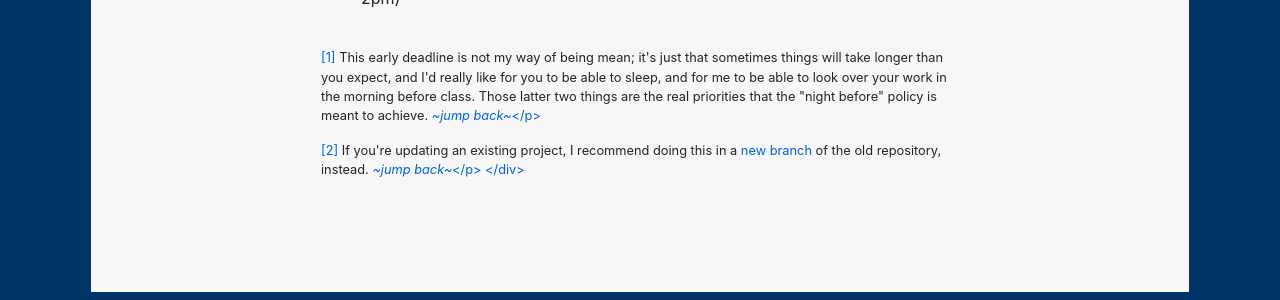
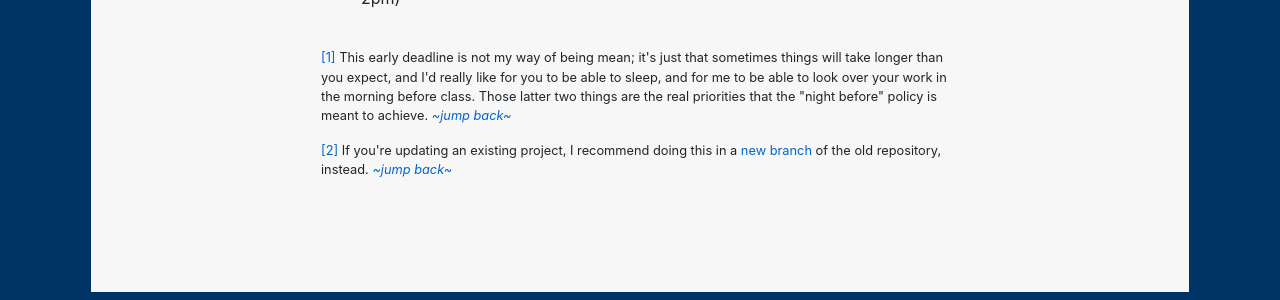
Before and after one commit to benmiller314/cdm2021spring, a Jekyll site: the page built from schedule.md, in a window 1280 px wide and 900 px high, scrolled down 9435 px. Shown: the part 548-848 px from the top of the window. Built offline with Jekyll 4.4.1, drawn with Linux system fonts in a browser that asks for light colours; our own code applies the rules of GitHub Pages for plain Markdown files.

Commit message:
fix typo messing up footnotes on schedule page

```diff
--- a/schedule.md
+++ b/schedule.md
@@ -347,8 +347,8 @@ For next time:
 
 <div class="footnote-block" style="margin-top:3em;">
 
-<p class="footnote"><a href="#ftnref1" id="ftn1">[1]</a> This early deadline is not my way of being mean; it's just that sometimes things will take longer than you expect, and I'd really like for you to be able to sleep, and for me to be able to look over your work in the morning before class. Those latter two things are the real priorities that the "night before" policy is meant to achieve. <a href="#ftnref1"><em>~jump back~</em></p>
+<p class="footnote"><a href="#ftnref1" id="ftn1">[1]</a> This early deadline is not my way of being mean; it's just that sometimes things will take longer than you expect, and I'd really like for you to be able to sleep, and for me to be able to look over your work in the morning before class. Those latter two things are the real priorities that the "night before" policy is meant to achieve. <a href="#ftnref1"><em>~jump back~</em></a></p>
 
-<p class="footnote"><a href="#ftnref2" id="ftn2">[2]</a> If you're updating an existing project, I recommend doing this in a <a href="https://docs.github.com/en/free-pro-team@latest/desktop/contributing-and-collaborating-using-github-desktop/managing-branches">new branch</a> of the old repository, instead. <a href="#ftnref2"><em>~jump back~</em></p>
+<p class="footnote"><a href="#ftnref2" id="ftn2">[2]</a> If you're updating an existing project, I recommend doing this in a <a href="https://docs.github.com/en/free-pro-team@latest/desktop/contributing-and-collaborating-using-github-desktop/managing-branches">new branch</a> of the old repository, instead. <a href="#ftnref2"><em>~jump back~</em></a></p>
 
 </div>
```
